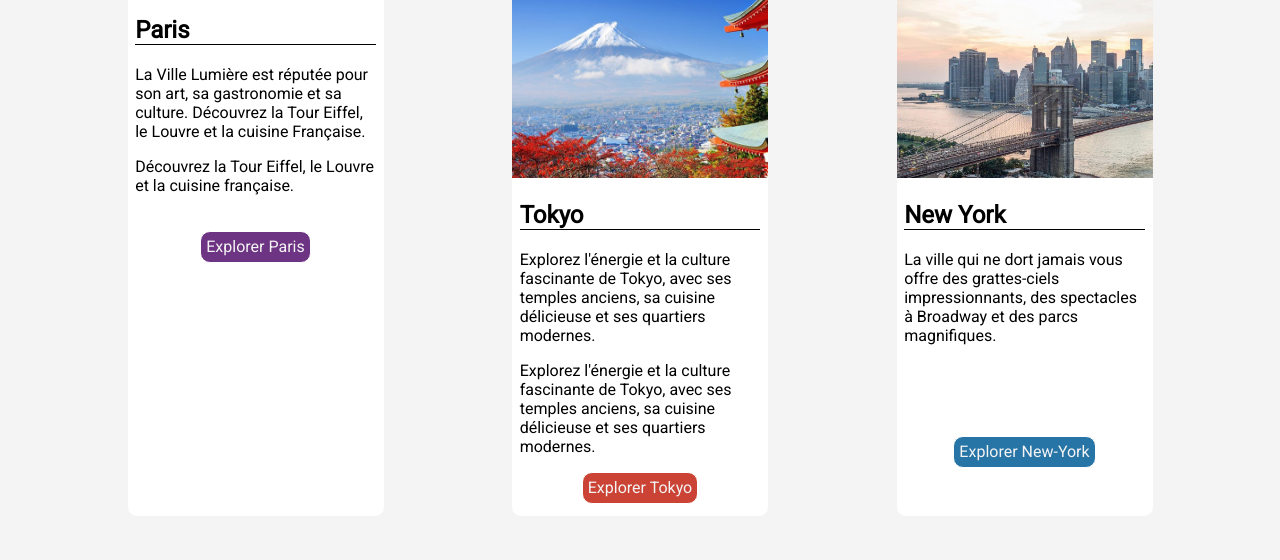
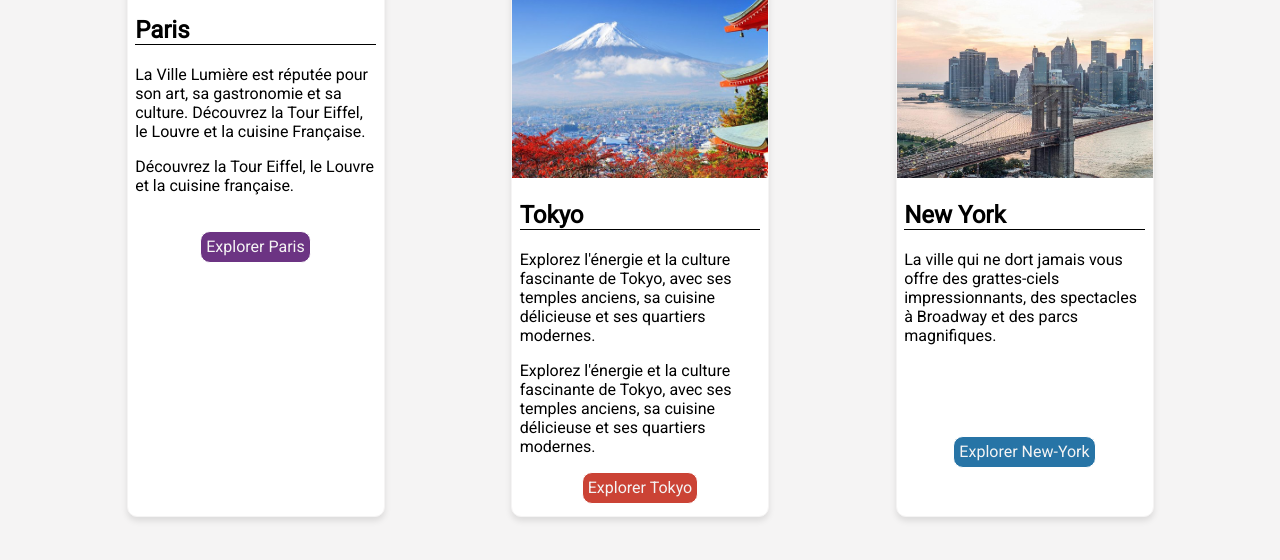
Before and after one commit to Octo1312/Exercice-CSS---Destination, a plain HTML site: page index.html in a window 1280 px wide. Shown: the part 696-1256 px from the top of the page. Drawn offline with Linux system fonts and the light colour scheme.

Commit message:
peaufinage

```diff
--- a/assets/css/style.css
+++ b/assets/css/style.css
@@ -85,6 +85,7 @@ ul {
     border-bottom-right-radius: 10px;
     border-top-left-radius: 10px;
     border-top-right-radius: 10px;
+    box-shadow:0 4px 6px rgba(0, 0, 0, 0.1);
 }
 
 .btn {
```
